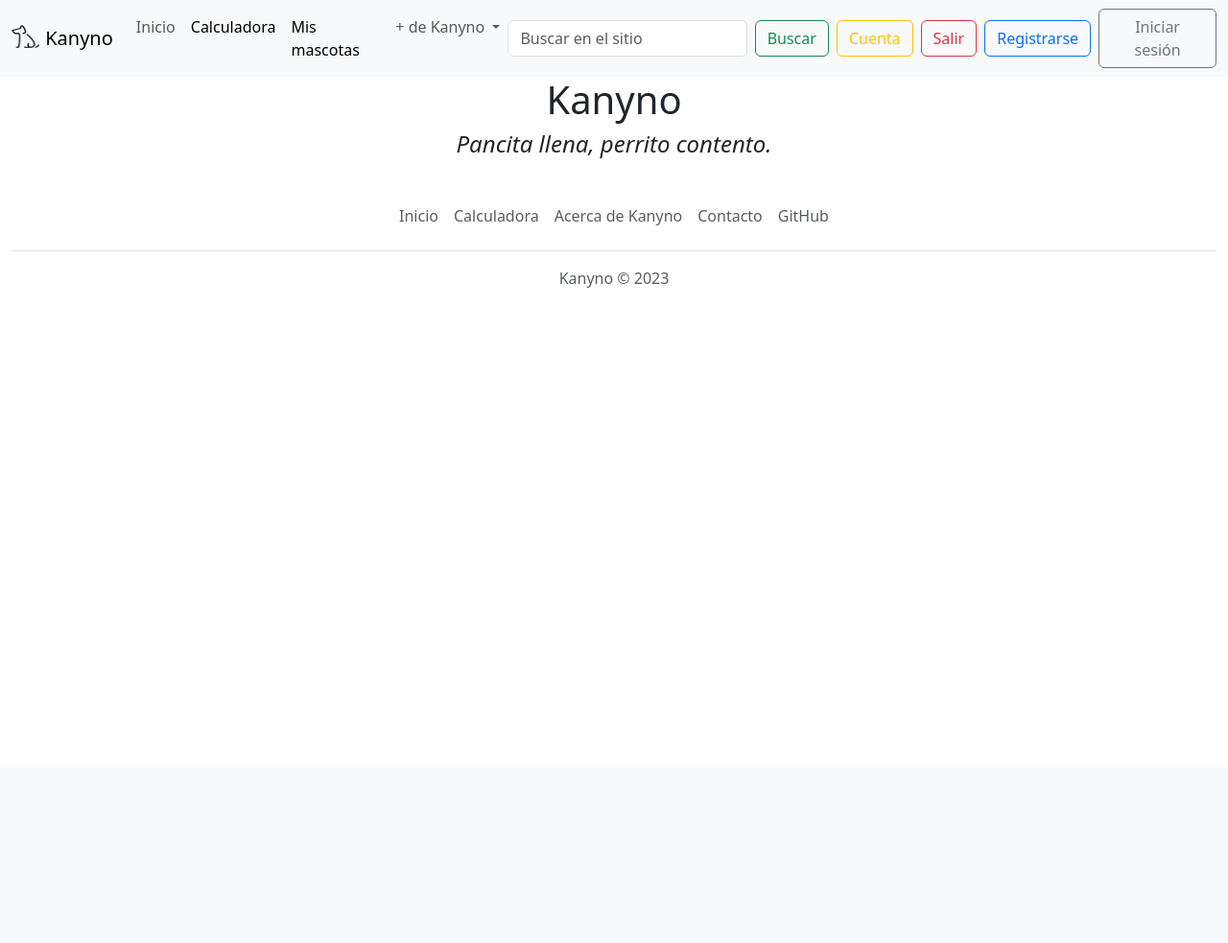
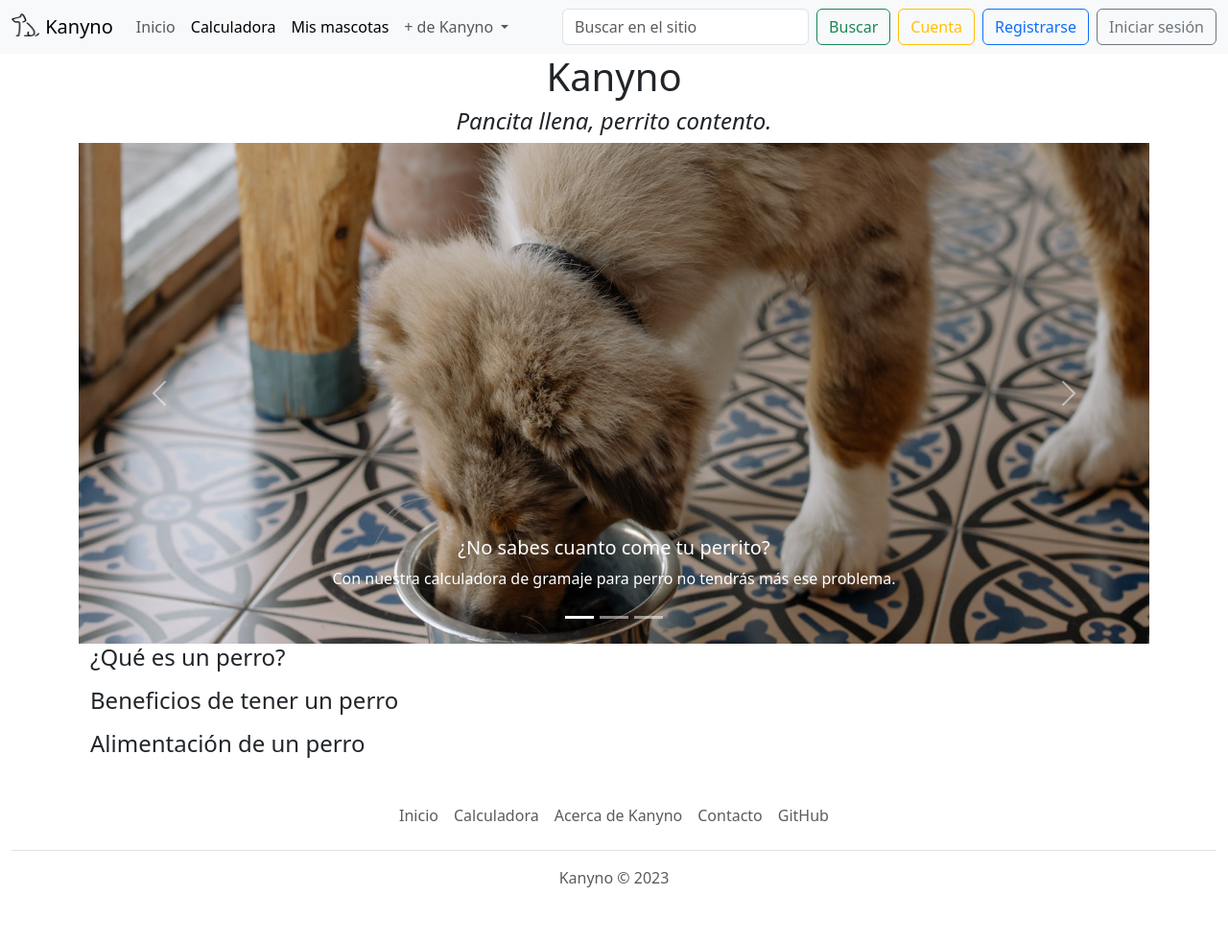
Before and after one commit to mariomttz/kanyno, a Django app: template website/templates/home.html in a window 1280 px wide. Shown: the whole page at 96% size. Before the commit the page ends 300 px from the top, so only its background shows below. Run offline with Django 3.2, Linux system fonts and the light colour scheme; the template is opened without the code that fills it, so the values that code supplies are empty.

Commit message:
Cambios en las vistas realizados

```diff
--- a/website/templates/base.html
+++ b/website/templates/base.html
@@ -7,7 +7,11 @@
     <meta http-equiv="X-UA-Compatible" content="IE=edge" />
     <meta name="viewport" content="width=device-width, initial-scale=1.0" />
     <title>{% block title %} {% endblock %}</title>
-    <link rel="icon" type="image/x-icon" href="{% static 'img/favicon.png' %}">
+    <link
+      rel="icon"
+      type="image/x-icon"
+      href="{% static 'img/favicon.png' %}"
+    />
 
     <!-- CSS Bootstrap link -->
     <link
@@ -93,7 +97,12 @@
               </ul>
             </li>
           </ul>
-          <form class="d-flex" role="search">
+          <form
+            action="/search/"
+            method="POST"
+            class="d-flex"
+            role="search"
+          >
             <input
               class="form-control me-2"
               type="search"
@@ -111,14 +120,6 @@
             role="button"
             aria-disabled="true"
             >Cuenta</a
-          >
-          <a
-            href="{% url 'logout' %}"
-            class="btn btn-outline-danger me-2"
-            tabindex="-1"
-            role="button"
-            aria-disabled="true"
-            >Salir</a
           >
           <a
             href="{% url 'signup' %}"
--- a/website/templates/home.html
+++ b/website/templates/home.html
@@ -11,5 +11,108 @@
 </div>
 
 <!-- Content -->
-<div class="container"></div>
+<div class="container">
+  <!-- Carousel -->
+  <div id="carouselExampleCaptions" class="carousel slide">
+    <div class="carousel-indicators">
+      <button
+        type="button"
+        data-bs-target="#carouselExampleCaptions"
+        data-bs-slide-to="0"
+        class="active"
+        aria-current="true"
+        aria-label="Slide 1"
+      ></button>
+      <button
+        type="button"
+        data-bs-target="#carouselExampleCaptions"
+        data-bs-slide-to="1"
+        aria-label="Slide 2"
+      ></button>
+      <button
+        type="button"
+        data-bs-target="#carouselExampleCaptions"
+        data-bs-slide-to="2"
+        aria-label="Slide 3"
+      ></button>
+    </div>
+    <div class="carousel-inner">
+      <div class="carousel-item active">
+        <a href="{% url 'calculator' %}">
+          <img
+            src="{% static 'img/dog_img1.jpg' %}"
+            class="d-block w-100"
+            alt="Perro comiendo alimento para perro"
+          />
+        </a>
+        <div class="carousel-caption d-none d-md-block">
+          <h5>¿No sabes cuanto come tu perrito?</h5>
+          <p>
+            Con nuestra calculadora de gramaje para perro no tendr&aacute;s
+            m&aacute;s ese problema.
+          </p>
+        </div>
+      </div>
+      <div class="carousel-item">
+        <a href="{% url 'about' %}">
+          <img
+            src="{% static 'img/dog_img2.jpg' %}"
+            class="d-block w-100"
+            alt="Dos perros sentados en una pradera"
+          />
+        </a>
+        <div class="carousel-caption d-none d-md-block">
+          <h5>¿Sabes que es Kanyno?</h5>
+          <p>
+            Puedes dar "clic" en la imagen y descubrir que es Kanyno.
+          </p>
+        </div>
+      </div>
+      <div class="carousel-item">
+        <a href="{% url 'contact' %}">
+          <img
+            src="{% static 'img/dog_img3.jpg' %}"
+            class="d-block w-100"
+            alt="Un perro con lentes sentado en una silla"
+          />
+        </a>
+        <div class="carousel-caption d-none d-md-block">
+          <h5>¿Tienes duda?</h5>
+          <p>Puedes ponerte en contacto con nosotros.</p>
+        </div>
+      </div>
+    </div>
+    <button
+      class="carousel-control-prev"
+      type="button"
+      data-bs-target="#carouselExampleCaptions"
+      data-bs-slide="prev"
+    >
+      <span class="carousel-control-prev-icon" aria-hidden="true"></span>
+      <span class="visually-hidden">Anterior</span>
+    </button>
+    <button
+      class="carousel-control-next"
+      type="button"
+      data-bs-target="#carouselExampleCaptions"
+      data-bs-slide="next"
+    >
+      <span class="carousel-control-next-icon" aria-hidden="true"></span>
+      <span class="visually-hidden">Siguiente</span>
+    </button>
+  </div>
+
+  <!-- Text -->
+  <div class="container-sm">
+    <p class="h4">¿Qu&eacute; es un perro?</p>
+    <p></p>
+
+    <p class="h4">Beneficios de tener un perro</p>
+    <ul class="list-unstyled">
+      <li></li>
+    </ul>
+
+    <p class="h4">Alimentaci&oacute;n de un perro</p>
+  </div>
+</div>
 {% endblock %}
--- a/website/templates/pets.html
+++ b/website/templates/pets.html
@@ -80,7 +80,10 @@
       aria-labelledby="nav-add-tab"
       tabindex="0"
     >
-      Agregar
+      <form action="/pets/add/" method="POST">
+        {% csrf_token %} {{formAdd.as_p}}
+        <button>Agregar</button>
+      </form>
     </div>
     <div
       class="tab-pane fade"
```
Also changed, not shown: website/templates/about.html (+11 -2 lines), website/templates/contact.html (+9 -1 lines), website/templates/login.html (+11 -2 lines), website/templates/signup.html (+11 -2 lines), website/templates/userAccount.html (+20 -2 lines).
